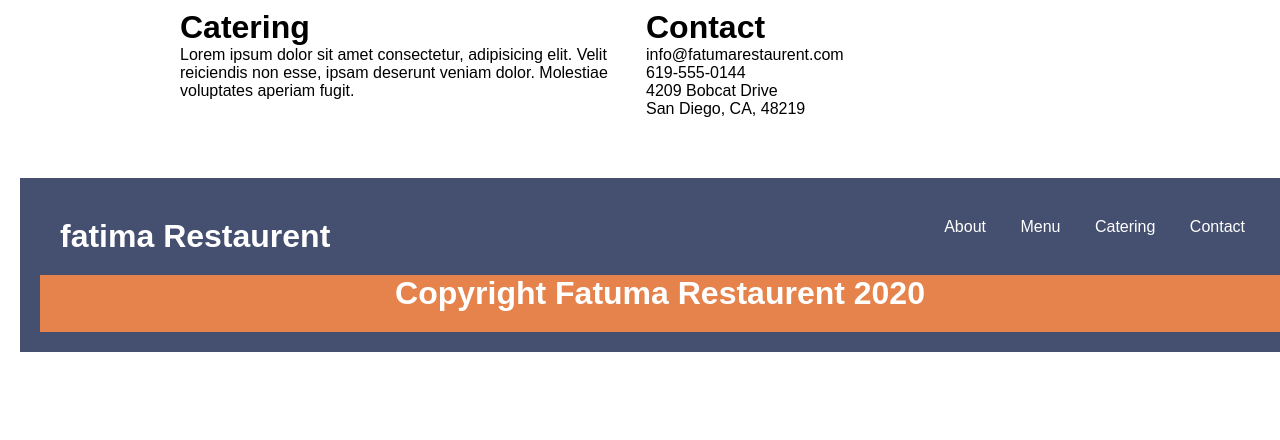
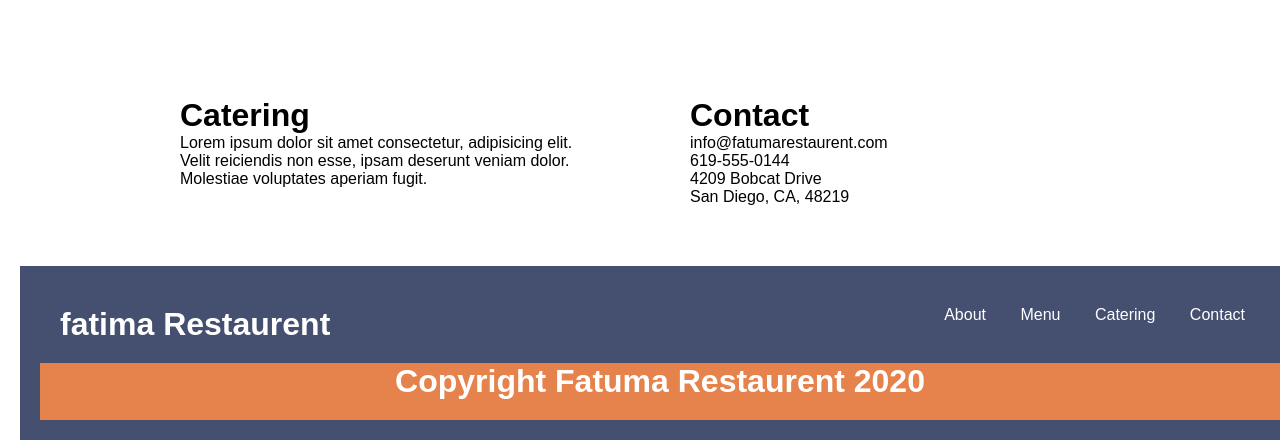
Before and after one commit to EngIltire/fatuma-restaurant, a plain HTML site: page index.html in a window 1280 px wide. Shown: the part 733-1173 px from the top of the page. Before the commit the page ends 1085 px from the top, so only its background shows below. Drawn offline with Linux system fonts and the light colour scheme.

Commit message:
updated andd bug fixes

```diff
--- a/style.css
+++ b/style.css
@@ -114,11 +114,11 @@ header nav a{
 
 .menu{
     margin: 20px;
-    left: 1.6;
+
     padding: 20px;
     display: grid;
     justify-content: center;
-    gap: 12px;
+    gap: 100px;
     grid-template-columns: repeat(2, 1fr);
 }
 
```
